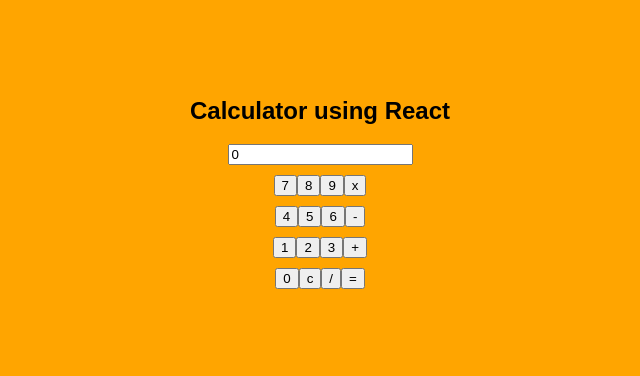
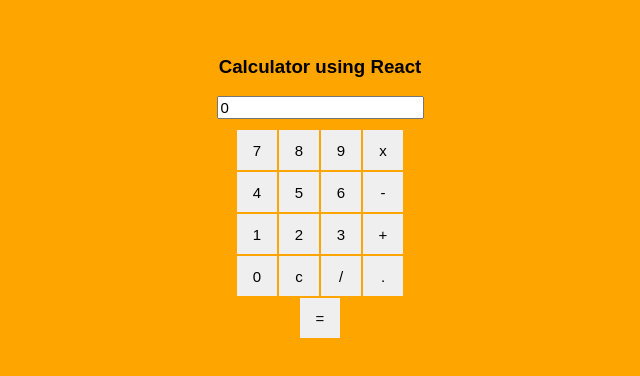
Before and after one commit to mnaufal75/react-calculator, a React app: page / in a window 1280 px wide. Shown: the part 212-588 px from the top of the page, without its empty margins (320-960 px from the left). Built offline with nearby package versions, Linux system fonts and the light colour scheme.

Commit message:
Fix error where user can input more than one dot on a number

```diff
--- a/src/components/App.css
+++ b/src/components/App.css
@@ -1,5 +1,5 @@
 body {
-  font-family: sans-serif;
+  font-family: arial;
   background-color: orange;
   margin: 0;
 }
@@ -13,5 +13,5 @@ body {
 }
 
 .inner {
-  margin-bottom: 10px;
+  /* margin-bottom: 10px; */
 }
--- a/src/components/App.js
+++ b/src/components/App.js
@@ -93,6 +93,8 @@ class App extends React.Component {
           this.setState({
             numberOne: keyPressed,
           });
+        } else if (numberOne.includes('.')) {
+
         } else {
           this.setState({
             numberOne: numberOne + keyPressed,
@@ -103,6 +105,8 @@ class App extends React.Component {
           this.setState({
             numberTwo: keyPressed,
           });
+        } else if (numberTwo.includes('.')) {
+
         } else {
           this.setState({
             numberTwo: numberTwo + keyPressed,
@@ -139,7 +143,7 @@ class App extends React.Component {
 
     return (
       <div id="outer">
-        <h2>Calculator using React</h2>
+        <h3>Calculator using React</h3>
         <div className="inner">
           {(() => {
             if (answer !== '0') {
@@ -173,6 +177,9 @@ class App extends React.Component {
           <Button keyButton={'0'} action={this.handleInput} />
           <OpButton keyButton={'c'} action={this.handleOpInput} />
           <OpButton keyButton={'/'} action={this.handleOpInput} />
+          <OpButton keyButton={'.'} action={this.handleOpInput} />
+        </div>
+        <div className="inner">
           <OpButton keyButton={'='} action={this.handleOpInput} />
         </div>
       </div>
--- a/src/components/Button.css
+++ b/src/components/Button.css
@@ -1,3 +1,12 @@
 .btn {
+  border: 0px solid black;
+  padding: 10px;
+  width: 40px;
+  height: 40px;
+  margin: 1px;
+  font-size: 15px;
+}
+
+.btn:hover {
 
 }
--- a/src/components/OpButton.js
+++ b/src/components/OpButton.js
@@ -11,7 +11,7 @@ class OpButton extends React.Component {
 
   render() {
     return (
-      <button onClick={this.handleOnClick.bind(this, this.props.keyButton)}>
+      <button className="btn" onClick={this.handleOnClick.bind(this, this.props.keyButton)}>
         {this.props.keyButton}
       </button>
     );
--- /dev/null
+++ b/src/components/Screen.css
@@ -0,0 +1,4 @@
+#screen {
+  margin-bottom: 10px;
+  font-size: 15px;
+}
--- a/src/components/Screen.js
+++ b/src/components/Screen.js
@@ -1,8 +1,9 @@
 import React from 'react';
+import './Screen.css'
 
 class Screen extends React.Component {
   render() {
-    return <input value={this.props.screen} readOnly />;
+    return <input id="screen" value={this.props.screen} readOnly />;
   }
 }
 
--- a/src/index.html
+++ b/src/index.html
@@ -1,9 +1,9 @@
 <!DOCTYPE html>
 <html class="no-js">
   <head>
-  <meta charset="UTF-8">
-  <meta name="viewport" content="width=device-width, initial-scale=1.0">
-  <meta http-equiv="X-UA-Compatible" content="ie=edge">
+    <meta charset="UTF-8" />
+    <meta name="viewport" content="width=device-width, initial-scale=1.0" />
+    <meta http-equiv="X-UA-Compatible" content="ie=edge" />
     <title>Calculator using React</title>
   </head>
   <body>
```
Lines whose indentation alone changed are shown as unchanged.
